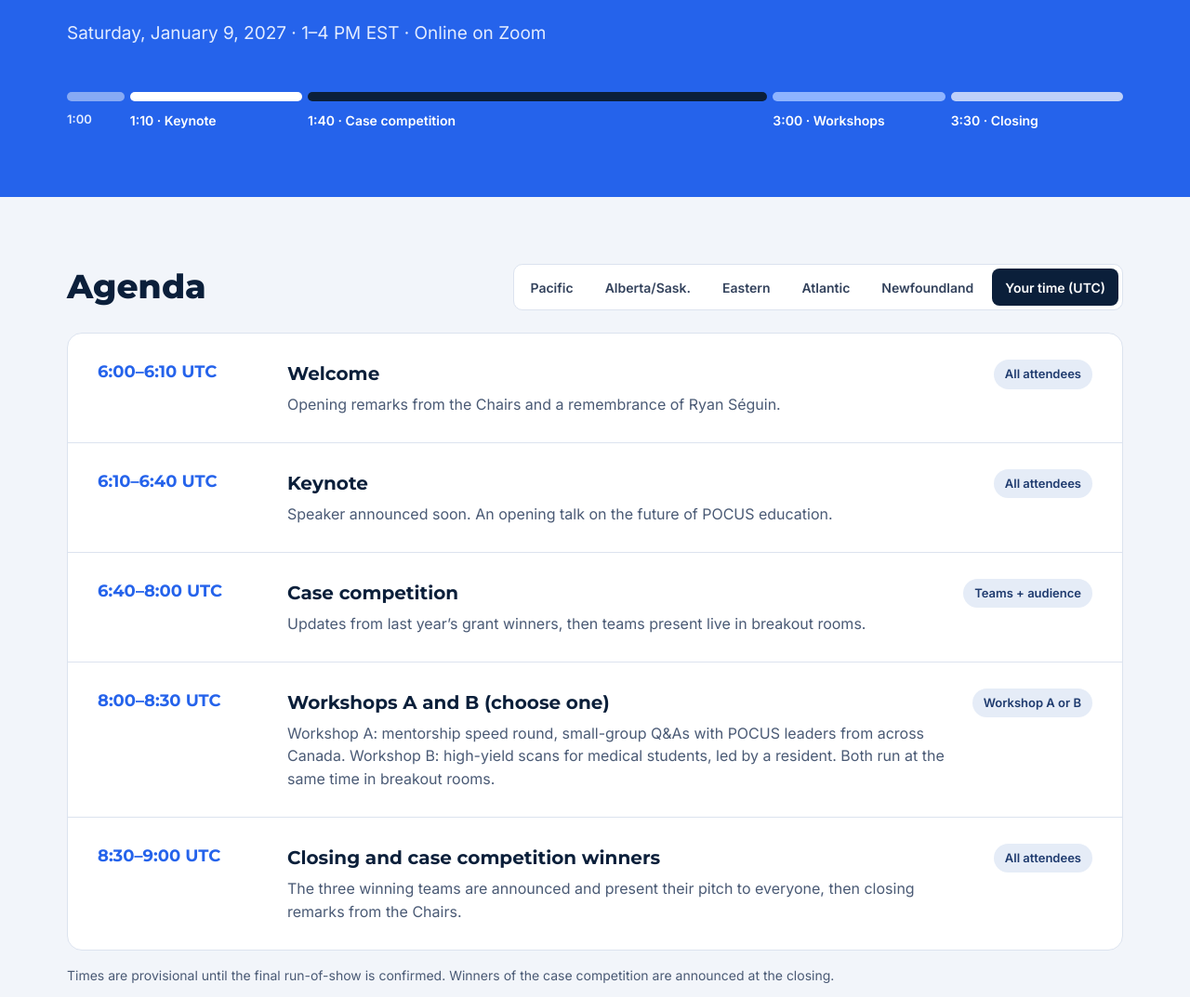
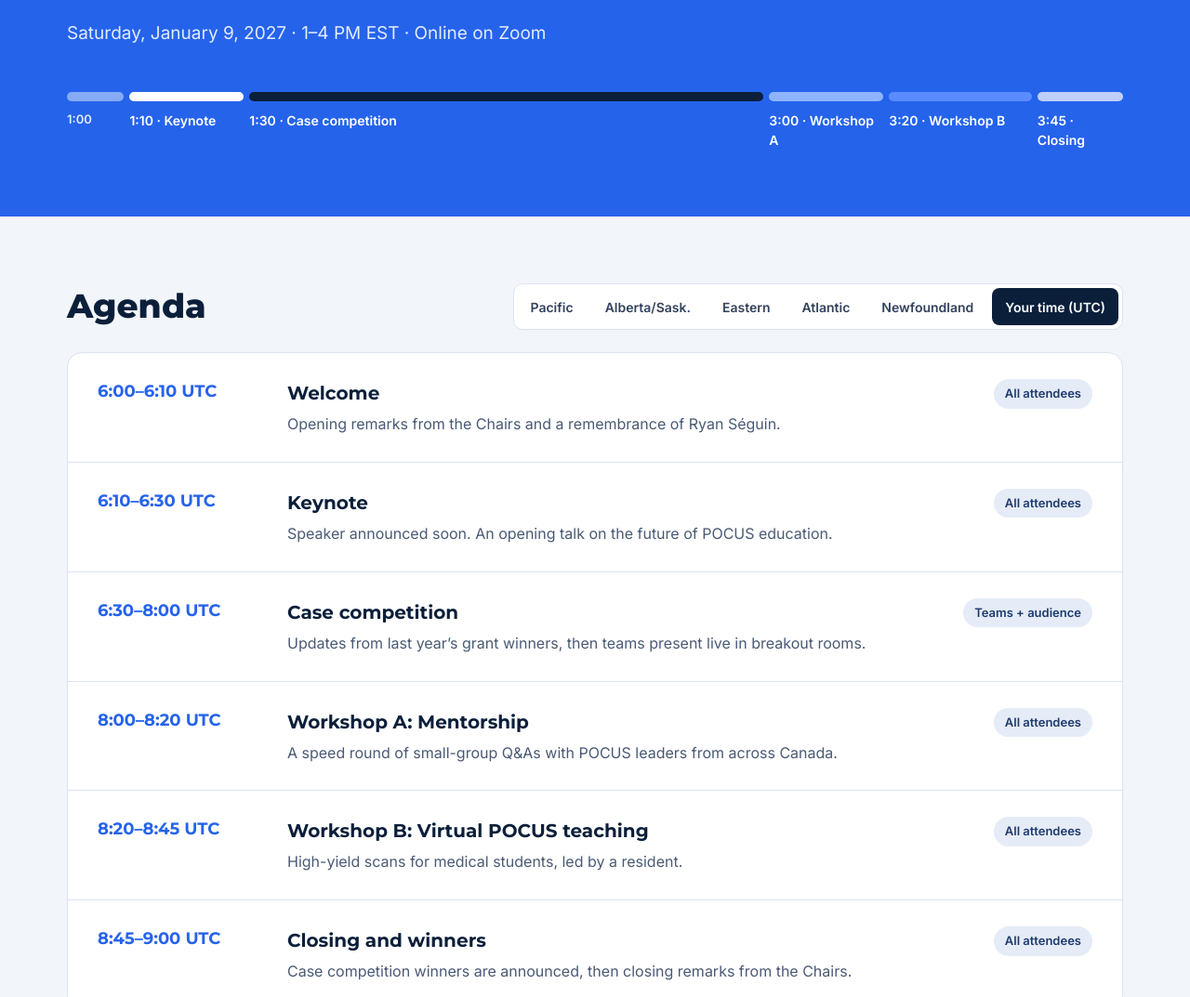
Before and after one commit to Ajmasta/seguinconference, an Astro site: page /program in a window 1280 px wide. Shown: the part 378-1451 px from the top of the page at 93% size. Built offline with nearby package versions, Linux system fonts and the light colour scheme; Astro itself is replaced by a stand-in of ours.

Commit message:
New run-of-show, move site to seguincpec.ca
- Program: Justin's updated schedule (keynote 1:10-1:30, case competition 1:30-3:00, Workshop A then B in sequence, closing 3:45); workshops are no longer a choice
- Keynote time on Speakers page updated to match
- Default site URL and README now point to https://seguincpec.ca (rebuild picks up the custom domain's root path)

Co-Authored-By: Claude Opus 5.5 <noreply@anthropic.com>

```diff
--- a/astro.config.mjs
+++ b/astro.config.mjs
@@ -4,7 +4,7 @@ import { defineConfig } from 'astro/config';
 // Set SITE_URL to the live address (e.g. https://scpec.ca) when you deploy,
 // so Open Graph images and canonical links use the right domain.
 export default defineConfig({
-  site: process.env.SITE_URL || 'https://ajmasta.github.io',
+  site: process.env.SITE_URL || 'https://seguincpec.ca',
   // For GitHub Pages without a custom domain, also set BASE_PATH=/repo-name
   base: process.env.BASE_PATH || '/',
   trailingSlash: 'ignore',
--- a/src/content/en/agenda.json
+++ b/src/content/en/agenda.json
@@ -1,18 +1,20 @@
 {
-  "_note": "Provisional until the final run-of-show is confirmed (Linda / Chairs). start/end are minutes after midnight Eastern: 780 = 1:00 PM. Time zones live in src/scripts/tz.ts.",
+  "_note": "Run-of-show from Justin's email (Nov 2026); still open to tweaks from the Chairs, so keep provisional true until it's final. start/end are minutes after midnight Eastern: 780 = 1:00 PM. Time zones live in src/scripts/tz.ts.",
   "provisional": true,
   "items": [
     { "start": 780, "end": 790, "title": "Welcome", "desc": "Opening remarks from the Chairs and a remembrance of Ryan Séguin.", "tag": "All attendees" },
-    { "start": 790, "end": 820, "title": "Keynote", "desc": "Speaker announced soon. An opening talk on the future of POCUS education.", "tag": "All attendees" },
-    { "start": 820, "end": 900, "title": "Case competition", "desc": "Updates from last year’s grant winners, then teams present live in breakout rooms.", "tag": "Teams + audience" },
-    { "start": 900, "end": 930, "title": "Workshops A and B (choose one)", "desc": "Workshop A: mentorship speed round, small-group Q&As with POCUS leaders from across Canada. Workshop B: high-yield scans for medical students, led by a resident. Both run at the same time in breakout rooms.", "tag": "Workshop A or B" },
-    { "start": 930, "end": 960, "title": "Closing and case competition winners", "desc": "The three winning teams are announced and present their pitch to everyone, then closing remarks from the Chairs.", "tag": "All attendees" }
+    { "start": 790, "end": 810, "title": "Keynote", "desc": "Speaker announced soon. An opening talk on the future of POCUS education.", "tag": "All attendees" },
+    { "start": 810, "end": 900, "title": "Case competition", "desc": "Updates from last year’s grant winners, then teams present live in breakout rooms.", "tag": "Teams + audience" },
+    { "start": 900, "end": 920, "title": "Workshop A: Mentorship", "desc": "A speed round of small-group Q&As with POCUS leaders from across Canada.", "tag": "All attendees" },
+    { "start": 920, "end": 945, "title": "Workshop B: Virtual POCUS teaching", "desc": "High-yield scans for medical students, led by a resident.", "tag": "All attendees" },
+    { "start": 945, "end": 960, "title": "Closing and winners", "desc": "Case competition winners are announced, then closing remarks from the Chairs.", "tag": "All attendees" }
   ],
   "timeline": [
     { "weight": 10, "label": "1:00", "color": "rgba(255,255,255,0.45)", "minor": true },
-    { "weight": 30, "label": "1:10 · Keynote", "color": "#FFFFFF" },
-    { "weight": 80, "label": "1:40 · Case competition", "color": "#0B1F3A" },
-    { "weight": 30, "label": "3:00 · Workshops", "color": "#8FB4FF" },
-    { "weight": 30, "label": "3:30 · Closing", "color": "rgba(255,255,255,0.7)" }
+    { "weight": 20, "label": "1:10 · Keynote", "color": "#FFFFFF" },
+    { "weight": 90, "label": "1:30 · Case competition", "color": "#0B1F3A" },
+    { "weight": 20, "label": "3:00 · Workshop A", "color": "#8FB4FF" },
+    { "weight": 25, "label": "3:20 · Workshop B", "color": "#5B8CFF" },
+    { "weight": 15, "label": "3:45 · Closing", "color": "rgba(255,255,255,0.7)" }
   ]
 }
--- a/src/content/en/speakers.json
+++ b/src/content/en/speakers.json
@@ -5,7 +5,7 @@
     "name": "Announced soon",
     "role": "[Title, specialty and institution]",
     "bio": "[60-word bio and the keynote's title, once confirmed.]",
-    "time": "1:10–1:40 PM EST",
+    "time": "1:10–1:30 PM EST",
     "headshot": ""
   },
   "people": [
--- a/src/pages/program.astro
+++ b/src/pages/program.astro
@@ -64,21 +64,20 @@ const regPh = site.registerUrlIsPlaceholder ? 'register-link' : undefined;
   </section>
 
   <section class="container" style="padding-top:96px">
-    <h2 class="h2-36" style="margin-bottom:32px">Choose your workshop</h2>
+    <h2 class="h2-36" style="margin-bottom:12px">The workshops</h2>
+    <p class="muted" style="margin-bottom:32px;font-size:16px">Everyone attends both, one after the other.</p>
     <div class="workshops">
       <div class="ws ws--navy on-dark">
         <Image src={ultrasoundCart} alt="A hand on an ultrasound machine next to its screen" class="ws-img" style="object-position:50% 70%" widths={[600, 900]} sizes="(max-width: 720px) 100vw, 590px" />
         <span class="ws-top"><span class="ws-letter" style="color:var(--light-blue)">A</span><span class="icon-tile icon-tile--glass"><Icon name="chat" /></span></span>
         <h3 class="head" style="font-size:24px">Mentorship speed round</h3>
         <span style="font-size:16px;line-height:1.6;color:var(--on-dark-2)">Rotate through short small-group Q&amp;As with Canadian POCUS leaders. Ask about clinical careers, leadership, research and national advocacy.</span>
-        <span style="font-size:14px;font-weight:600">Best for: students planning a POCUS-heavy career</span>
       </div>
       <div class="ws ws--blue on-dark">
         <Image src={cardiacScreen} alt="A cardiac ultrasound image on a portable machine" class="ws-img" widths={[600, 900]} sizes="(max-width: 720px) 100vw, 590px" />
         <span class="ws-top"><span class="ws-letter" style="color:var(--on-dark-2)">B</span><span class="icon-tile icon-tile--glass" style="background:rgba(255,255,255,0.16)"><Icon name="probe" /></span></span>
         <h3 class="head" style="font-size:24px">Virtual POCUS teaching</h3>
         <span style="font-size:16px;line-height:1.6;color:var(--on-dark-2)">A resident-led review of the high-yield scans medical students meet in emergency, internal medicine and beyond, with time for questions.</span>
-        <span style="font-size:14px;font-weight:600">Best for: students who want more scanning knowledge</span>
       </div>
     </div>
   </section>
@@ -87,7 +86,7 @@ const regPh = site.registerUrlIsPlaceholder ? 'register-link' : undefined;
     <div class="join on-dark pad-56">
       <h2 class="h2-36">How to join</h2>
       <ol class="join-steps">
-        <li><span class="step-n">1</span><span class="step-t">Register by Dec 25</span><span class="step-d">One short form. Pick Workshop A or B.</span></li>
+        <li><span class="step-n">1</span><span class="step-t">Register by Dec 25</span><span class="step-d">One short form for the conference and the case competition.</span></li>
         <li><span class="step-n">2</span><span class="step-t">Watch your inbox</span><span class="step-d">The Zoom link and a short pre-conference survey arrive by email.</span></li>
         <li><span class="step-n">3</span><span class="step-t">Add it to your calendar</span><span class="step-d">Saturday, January 9, 1–4 PM EST.</span></li>
         <li><span class="step-n">4</span><span class="step-t">Join on the day</span><span class="step-d">Log in a few minutes early with your camera ready for breakouts.</span></li>
@@ -158,6 +157,7 @@ const regPh = site.registerUrlIsPlaceholder ? 'register-link' : undefined;
     .timebar-seg:nth-child(3) .timebar-bar { animation-delay: 750ms; }
     .timebar-seg:nth-child(4) .timebar-bar { animation-delay: 900ms; }
     .timebar-seg:nth-child(5) .timebar-bar { animation-delay: 1050ms; }
+    .timebar-seg:nth-child(6) .timebar-bar { animation-delay: 1200ms; }
   }
   .timebar-minor { font-size: 13px; font-weight: 600; color: var(--on-blue); }
   .timebar-label { font-size: 14px; font-weight: 700; }
```
Also changed, not shown: README.md.
